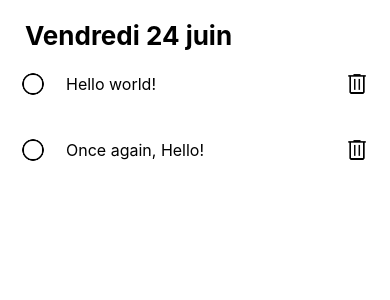
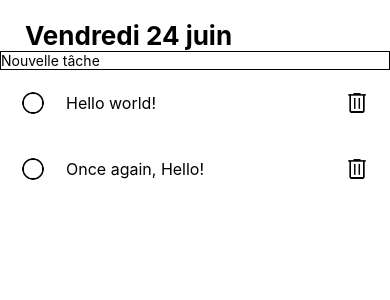
Before and after one commit to leonard-colin/TasksList, a React Native app: screen / in a window 390 px wide. Shown: the top 300 px of the page. Built offline with nearby package versions, Linux system fonts and the light colour scheme.

Commit message:
Add task form

```diff
--- /dev/null
+++ b/src/screens/Tasks/TaskForm.js
@@ -0,0 +1,29 @@
+import React, {useState} from 'react'
+import { TextInput, StyleSheet} from 'react-native'
+
+
+export default function TaskForm() {
+  const [newTitle, setNewTitle] = useState()
+
+  const onChangeText = (val) => {
+    setNewTitle(val)
+  }
+  return (
+    <>
+      <TextInput
+        style={styles.input}
+        onChangeText={onChangeText}
+        value={newTitle}
+        placeholder="Nouvelle tâche"
+      />
+
+    </>
+  )
+}
+
+const styles = StyleSheet.create({
+  input: {
+    borderColor: "black",
+    borderWidth: 1,
+  }
+})
--- a/src/screens/Tasks/index.js
+++ b/src/screens/Tasks/index.js
@@ -2,6 +2,7 @@ import React, {useState} from 'react'
 import { Text, FlatList } from 'react-native'
 
 import Header from '../../components/Header'
+import TaskForm from './TaskForm'
 import TaskTile from './TaskTile'
 
 export default function TasksScreen() {
@@ -22,7 +23,12 @@ export default function TasksScreen() {
   // TasksList => return FlatList => TaskTile
   return (
     <FlatList
-      ListHeaderComponent={<Header />}
+      ListHeaderComponent={
+        <>
+        <Header />
+        <TaskForm />
+        </>
+    }
       contentContainerStyle={{flex:1}}
       data={tasks}
       keyExtractor={(item, index) => index.toString()}
```
